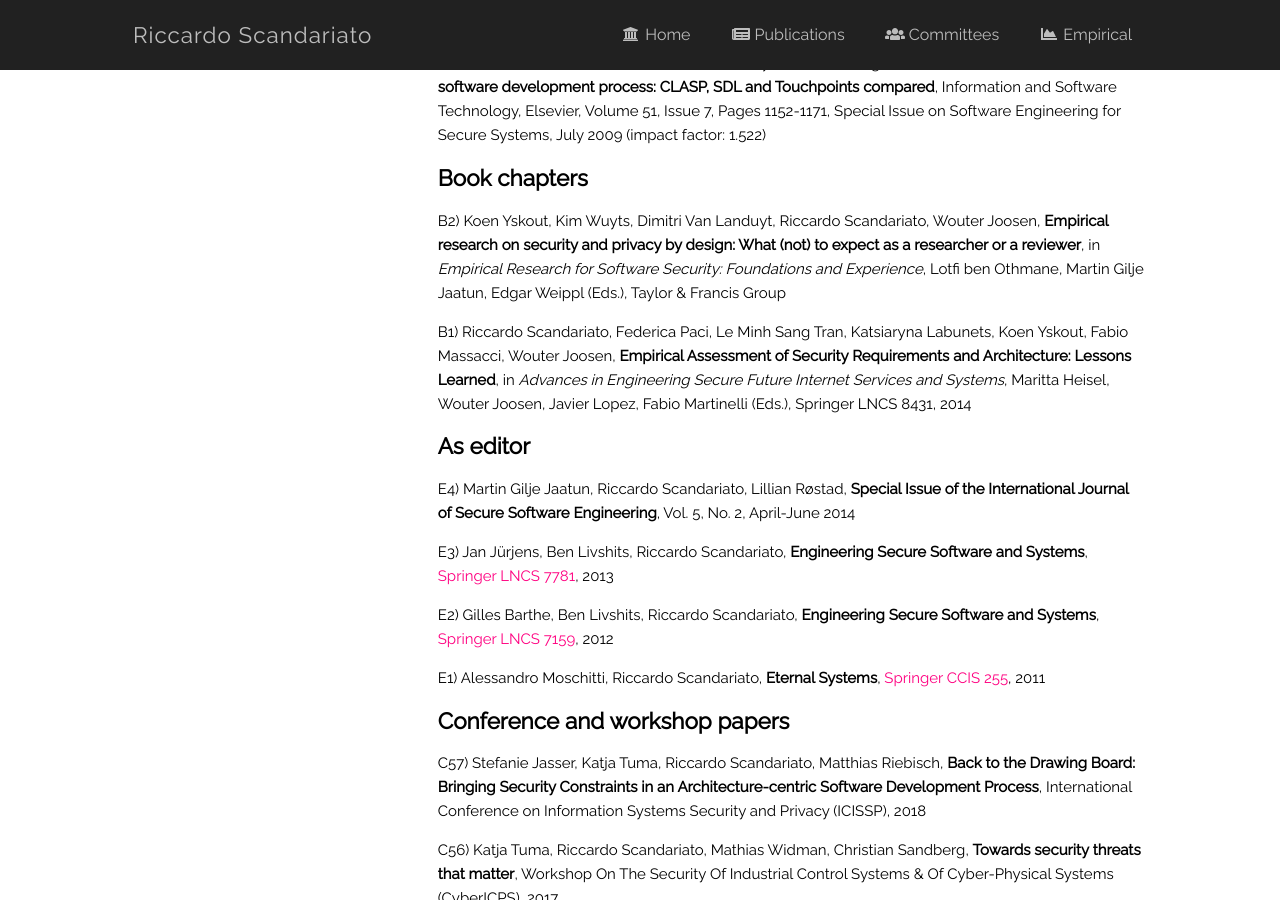
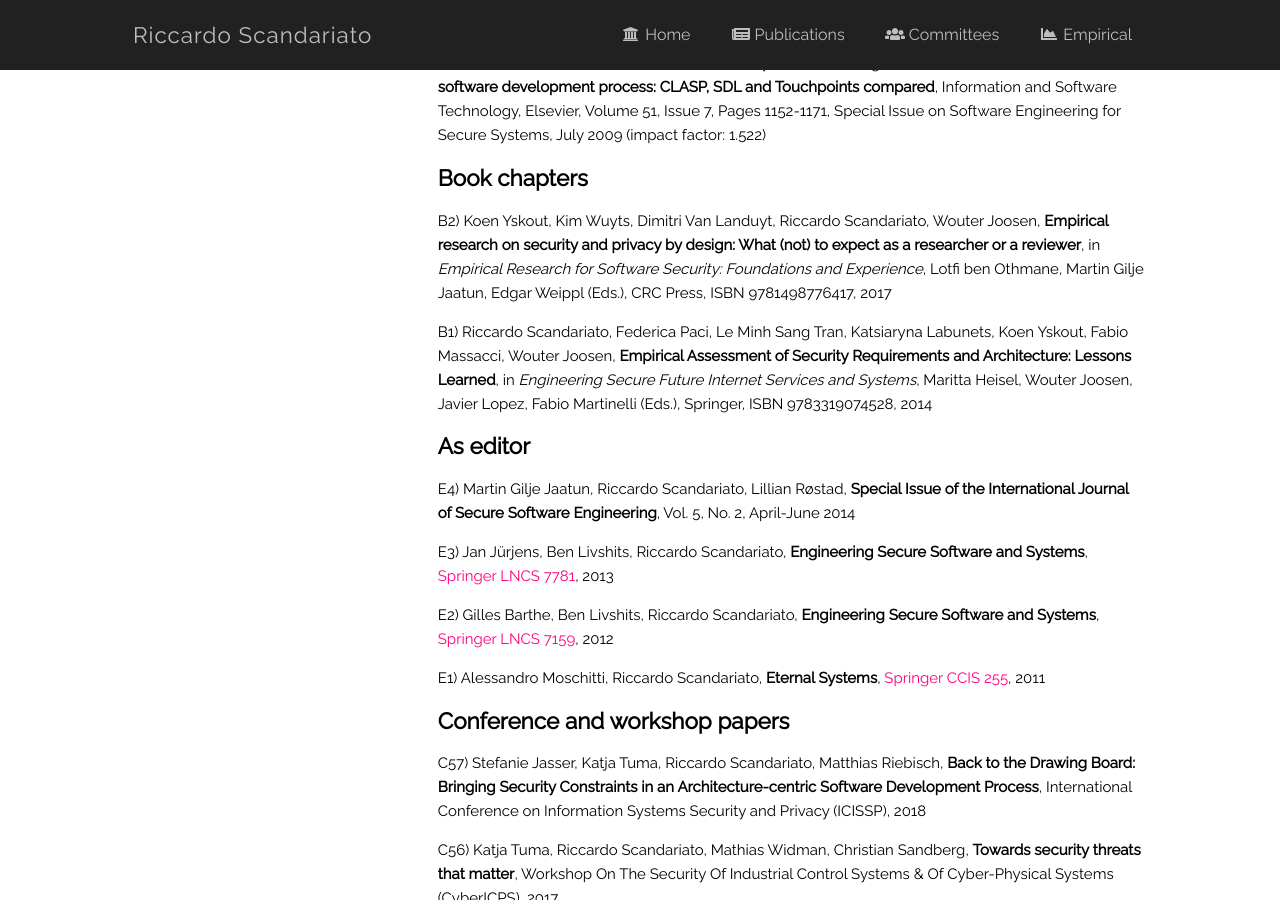
Before and after one commit to riccardoscandariato/riccardoscandariato.github.io, a Jekyll site: the page built from pubs.md, in a window 1280 px wide and 900 px high, scrolled down 1476 px. Built offline with Jekyll 4.4.1, drawn with Linux system fonts in a browser that asks for light colours.

Commit message:
book chapter online

```diff
--- a/pubs.md
+++ b/pubs.md
@@ -41,8 +41,9 @@ This page contains the complete list of my publications. For additional bibliome
 
 <h2>Book chapters</h2>
 
-<p>B2) Koen Yskout, Kim Wuyts, Dimitri Van Landuyt, Riccardo Scandariato, Wouter Joosen, <b>Empirical research on security and privacy by design: What (not) to expect as a researcher or a reviewer</b>, in <i>Empirical Research for Software Security: Foundations and Experience</i>, Lotfi ben Othmane, Martin Gilje Jaatun, Edgar Weippl (Eds.), Taylor &amp; Francis Group</p>
-<p>B1) Riccardo Scandariato, Federica Paci, Le Minh Sang Tran, Katsiaryna Labunets, Koen Yskout, Fabio Massacci, Wouter Joosen, <b>Empirical Assessment of Security Requirements and Architecture: Lessons Learned</b>, in <i>Advances in Engineering Secure Future Internet Services and Systems</i>, Maritta Heisel, Wouter Joosen, Javier Lopez, Fabio Martinelli (Eds.), Springer LNCS 8431, 2014</p>
+<p>B2) Koen Yskout, Kim Wuyts, Dimitri Van Landuyt, Riccardo Scandariato, Wouter Joosen, <b>Empirical research on security and privacy by design: What (not) to expect as a researcher or a reviewer</b>, in <i>Empirical Research for Software Security: Foundations and Experience</i>, Lotfi ben Othmane, Martin Gilje Jaatun, Edgar Weippl (Eds.), CRC Press, ISBN 9781498776417, 2017</p>
+
+<p>B1) Riccardo Scandariato, Federica Paci, Le Minh Sang Tran, Katsiaryna Labunets, Koen Yskout, Fabio Massacci, Wouter Joosen, <b>Empirical Assessment of Security Requirements and Architecture: Lessons Learned</b>, in <i>Engineering Secure Future Internet Services and Systems</i>, Maritta Heisel, Wouter Joosen, Javier Lopez, Fabio Martinelli (Eds.), Springer, ISBN 9783319074528, 2014</p>
 
 
 <h2>As editor</h2>
```
